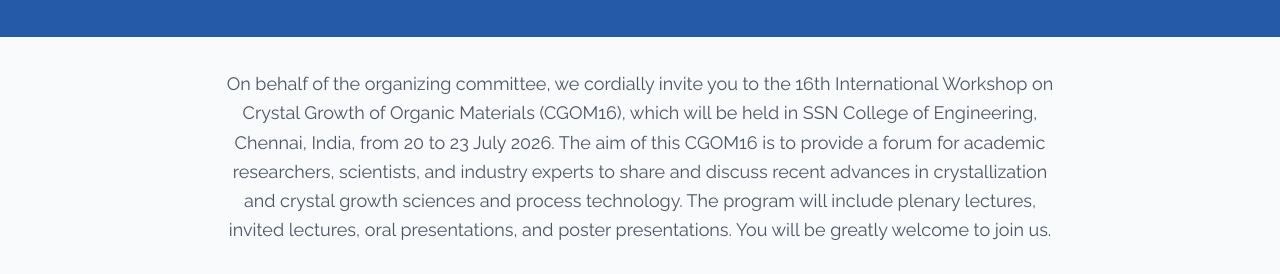
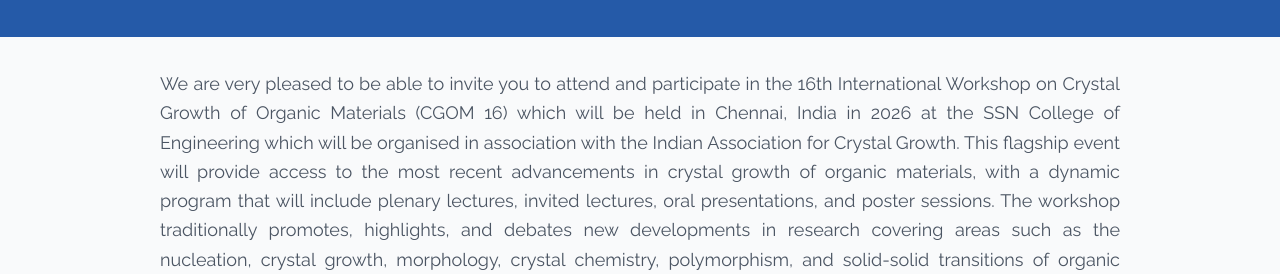
Before and after one commit to JithuMorrison/CGOM16, a React (Vite) app: page / in a window 1280 px wide. Shown: the part 668-942 px from the top of the page. Built offline with nearby package versions, Linux system fonts and the light colour scheme.

Commit message:
changed hero content

```diff
--- a/src/home.jsx
+++ b/src/home.jsx
@@ -24,17 +24,30 @@ const Home = () => {
       </section>
 
       {/* Introduction Section */}
-      <section className="p-8 text-gray-600 mx-auto max-w-4xl font-sans text-lg leading-relaxed">
+      <section className="p-8 text-gray-600 mx-auto max-w-5xl font-sans text-lg leading-relaxed text-justify">
         <p>
-          On behalf of the organizing committee, we cordially invite you to the
-          16th International Workshop on Crystal Growth of Organic Materials
-          (CGOM16), which will be held in SSN College of Engineering, Chennai, India, from 20 to 23 July
-          2026. The aim of this CGOM16 is to provide a forum for academic
-          researchers, scientists, and industry experts to share and discuss
-          recent advances in crystallization and crystal growth sciences and
-          process technology. The program will include plenary lectures, invited
-          lectures, oral presentations, and poster presentations. You will be
-          greatly welcome to join us.
+        We are very pleased to be able to invite you to attend and participate in the 16th International Workshop
+on Crystal Growth of Organic Materials (CGOM 16) which will be held in Chennai, India in 2026 at the SSN
+College of Engineering which will be organised in association with the Indian Association for Crystal
+Growth. This flagship event will provide access to the most recent advancements in crystal growth of
+organic materials, with a dynamic program that will include plenary lectures, invited lectures, oral
+presentations, and poster sessions. The workshop traditionally promotes, highlights, and debates new
+developments in research covering areas such as the nucleation, crystal growth, morphology, crystal
+chemistry, polymorphism, and solid-solid transitions of organic materials covering systems ranging
+from small molecules to macromolecules such as proteins.
+<br />
+<br />
+The conference followed previous CGOM meetings in Japan 1990 and 2014, UK 1992, 1999, 2003 and 2016,
+Germany 1994 and 1996, France 2006, The Netherlands 2008, Singapore 2010, Ireland 2012, Korea 2018,
+Belgium 2022 and Thailand 2024. Join us for a unique opportunity to network, create, and contribute to
+the area. <br /><br />
+The journal Crystal Engineering Communications from the Royal Society of Chemistry has agreed to
+publish a special, broader-themed collection dedicated to the topic of Crystal Growth of Organic
+Materials. This collection will showcase cutting-edge research and advances in this field, and it will
+include contributions from all of the speakers at the upcoming conference, alongside other prominent
+researchers and experts in the area. The collection aims to highlight the latest methodologies,
+discoveries, and innovations in organic crystal growth, emphasizing their importance in a variety of
+applications, including materials science, pharmaceutical development, and nanotechnology.
         </p>
         <p className="mt-6 text-center">
           Looking forward to seeing you in Chennai, India.
```
